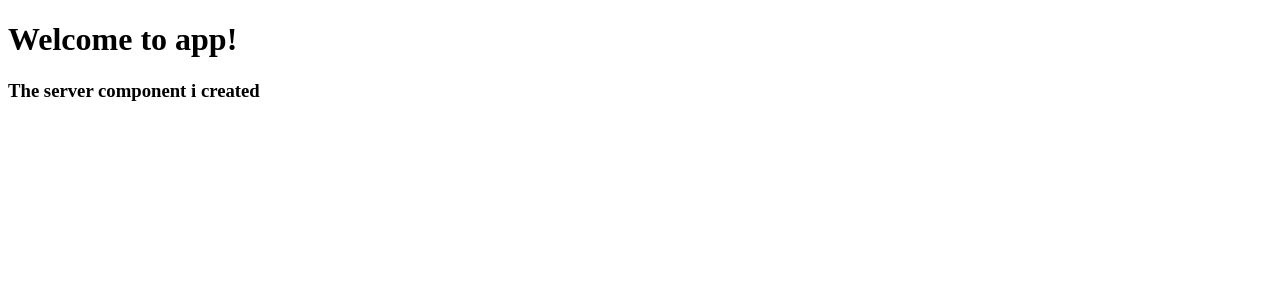
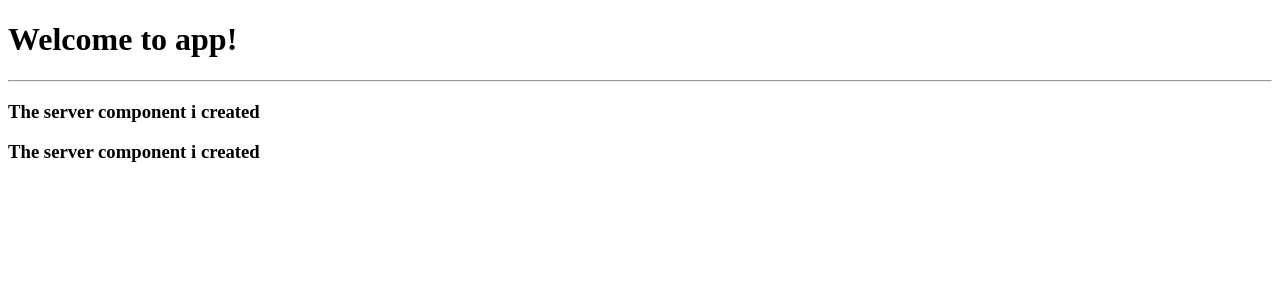
Before and after one commit to HasiruKavishan/Angular, an Angular app in the folder Dev-Angular/: page / in a window 1280 px wide. Shown: the top 300 px of the page. Built offline with nearby package versions, Linux system fonts and the light colour scheme.

Commit message:
Second component generate by terminal

```diff
--- a/Dev-Angular/src/app/app.component.html
+++ b/Dev-Angular/src/app/app.component.html
@@ -1,4 +1,5 @@
 <h1>
   Welcome to {{title}}!
 </h1>
-<app-server></app-server>
+<hr>
+<app-servers></app-servers>
--- a/Dev-Angular/src/app/app.module.ts
+++ b/Dev-Angular/src/app/app.module.ts
@@ -4,11 +4,13 @@
 import { HttpModule } from '@angular/http';
 import { AppComponent } from './app.component';
 import { ServerComponent } from './server/server.component';
+import { ServersComponent } from './servers/servers.component';
 
 @NgModule({
   declarations: [
     AppComponent,
-    ServerComponent
+    ServerComponent,
+    ServersComponent
   ],
   imports: [
     BrowserModule,
--- /dev/null
+++ b/Dev-Angular/src/app/servers/servers.component.html
@@ -0,0 +1,2 @@
+<app-server></app-server>
+<app-server></app-server>
--- /dev/null
+++ b/Dev-Angular/src/app/servers/servers.component.ts
@@ -0,0 +1,15 @@
+import { Component, OnInit } from '@angular/core';
+
+@Component({
+  selector: 'app-servers',
+  templateUrl: './servers.component.html',
+  styleUrls: ['./servers.component.css']
+})
+export class ServersComponent implements OnInit {
+
+  constructor() { }
+
+  ngOnInit() {
+  }
+
+}
```
Also changed, not shown: Dev-Angular/src/app/servers/servers.component.css (added), 1 other file (tests, documents, lock files or other folders).
